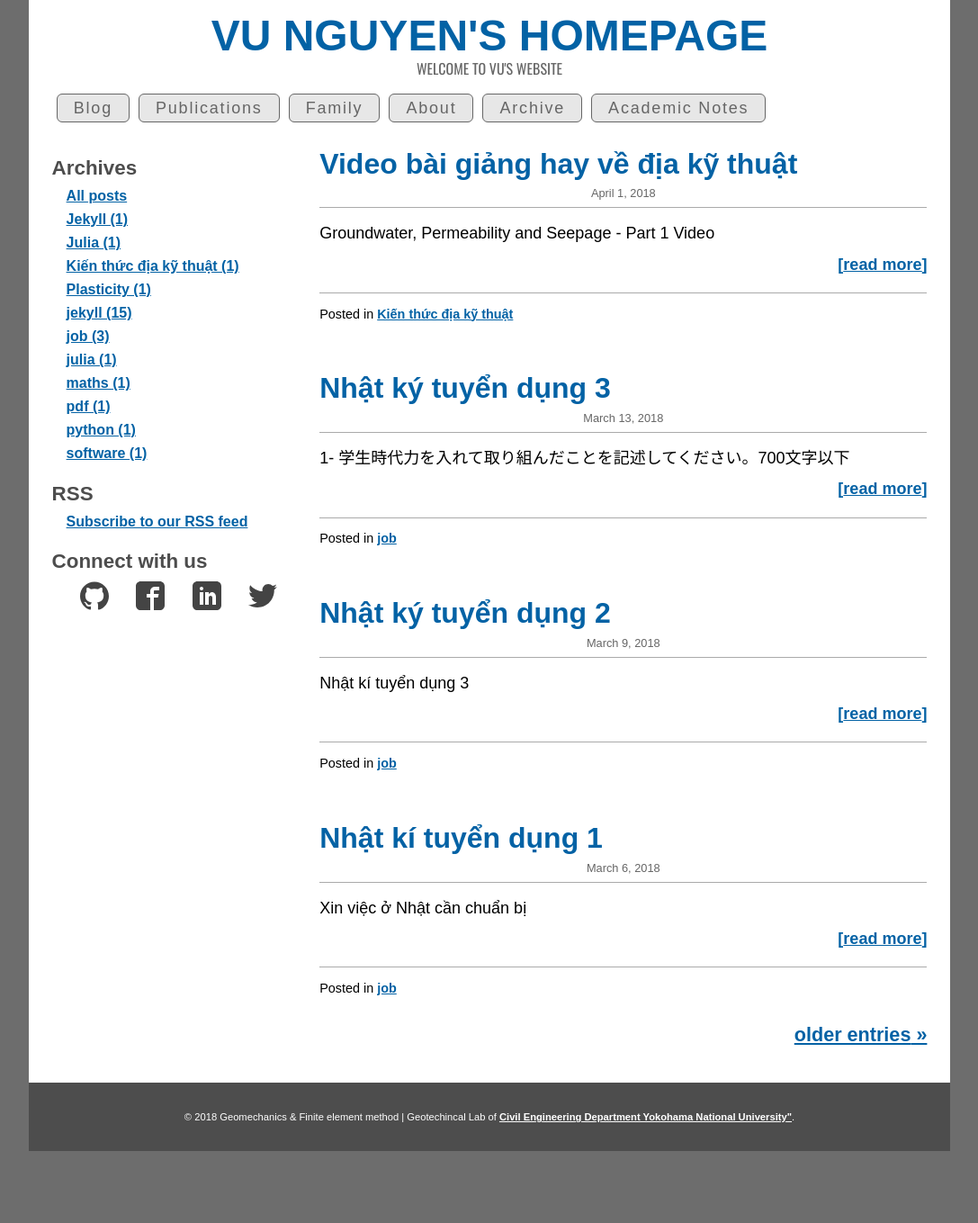
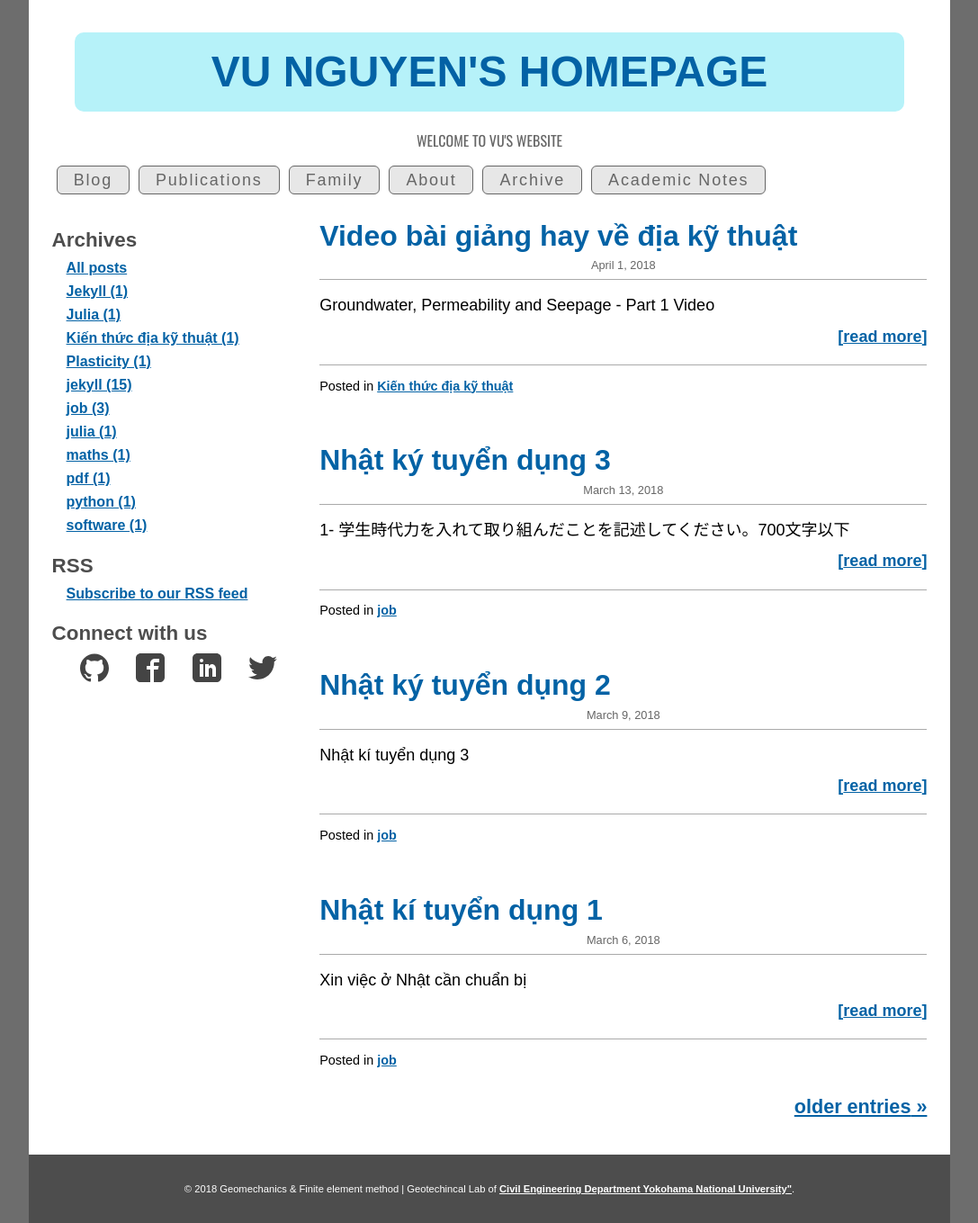
Before and after one commit to quangvunp/geomechanics, a Jekyll site: the page built from index.html, in a window 1280 px wide. Shown: the whole page at 90% size, without its empty margins (96-1183 px from the left). Built offline with Jekyll 4.4.1, drawn with Linux system fonts in a browser that asks for light colours; the list of posts is cut into pages by our own code; before the commit the page ends 1279 px from its top, so only the background shows below that.

Commit message:
Update main.css

```diff
--- a/css/main.css
+++ b/css/main.css
@@ -374,7 +374,7 @@ header {
 	text-align: center;
 }
 
-header.main_title {
+header h1.main_title {
 	background-color: #b6f2f9;
 	border-radius: 10px;
 	text-align: center;
```
